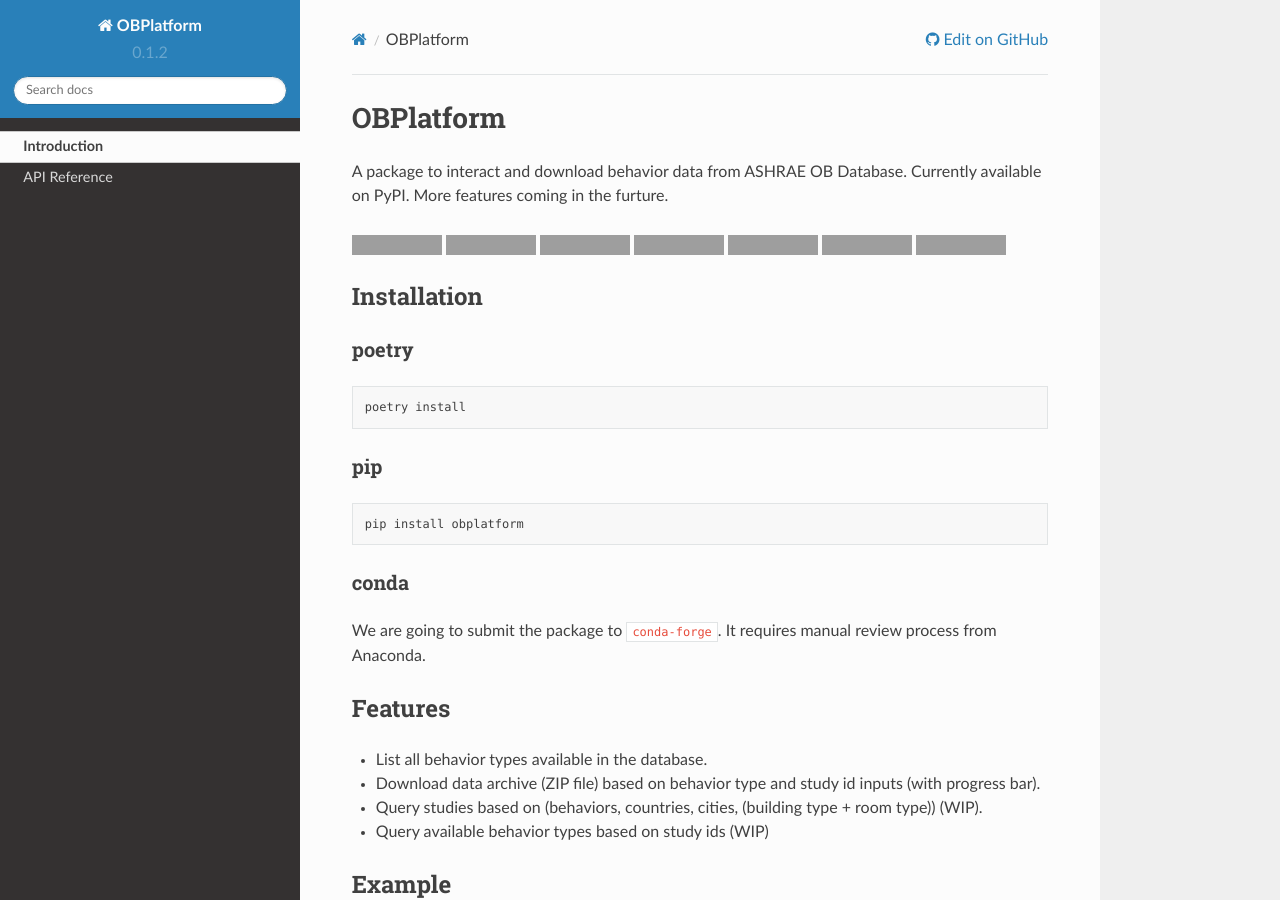
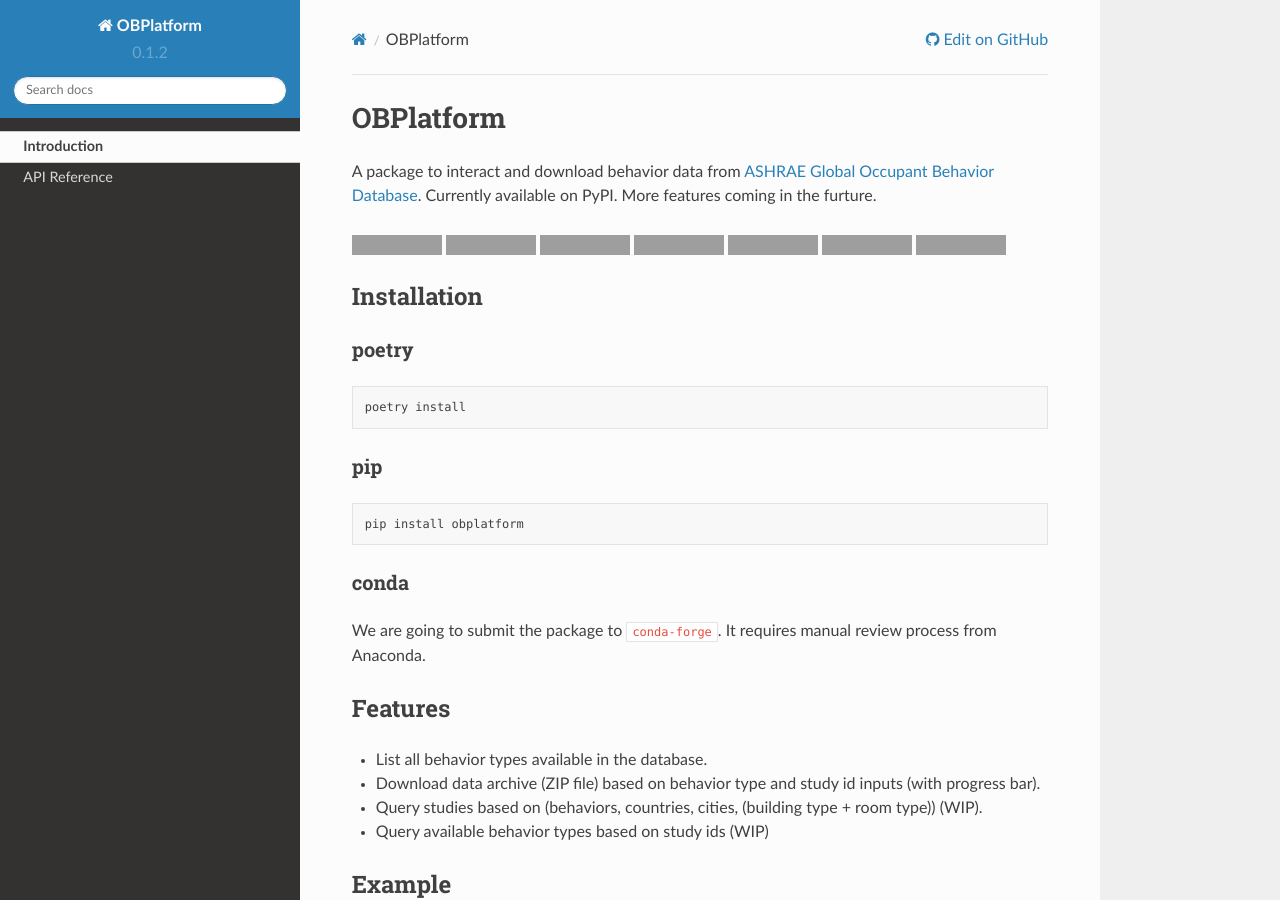
Before and after one commit to umonaca/obplatform, a Sphinx documentation site: the page built from docs/index.rst, in a window 1280 px wide and 900 px high, cut to the strip 0-900 px from the top of the window. Built offline with Sphinx 7.4.7 and the Read the Docs theme 2.0.0, drawn with Linux system fonts in a browser that asks for light colours; grey boxes are pictures that could not be loaded.

Commit message:
docs: add link to readme

```diff
--- a/README.rst
+++ b/README.rst
@@ -1,9 +1,9 @@
 OBPlatform
 ==========
 
-A package to interact and download behavior data from ASHRAE OB
-Database. Currently available on PyPI. More features coming in the
-furture.
+A package to interact and download behavior data from `ASHRAE Global
+Occupant Behavior Database <https://ashraeobdatabase.com>`__. Currently
+available on PyPI. More features coming in the furture.
 
 |pypi| |CI| |codecov| |license| |PyPI - Python Version| |Code style:
 black| |Read the Docs|
--- a/docs/index.rst
+++ b/docs/index.rst
@@ -13,9 +13,9 @@
 ======================================
 
 
-A package to interact and download behavior data from ASHRAE OB
-Database. Currently available on PyPI. More features coming in the
-furture.
+A package to interact and download behavior data from `ASHRAE Global
+Occupant Behavior Database <https://ashraeobdatabase.com>`__. Currently
+available on PyPI. More features coming in the furture.
 
 |pypi| |CI| |codecov| |license| |PyPI - Python Version| |Code style:
 black| |Read the Docs|
```
Also changed, not shown: README.md (+1 -1 lines).
